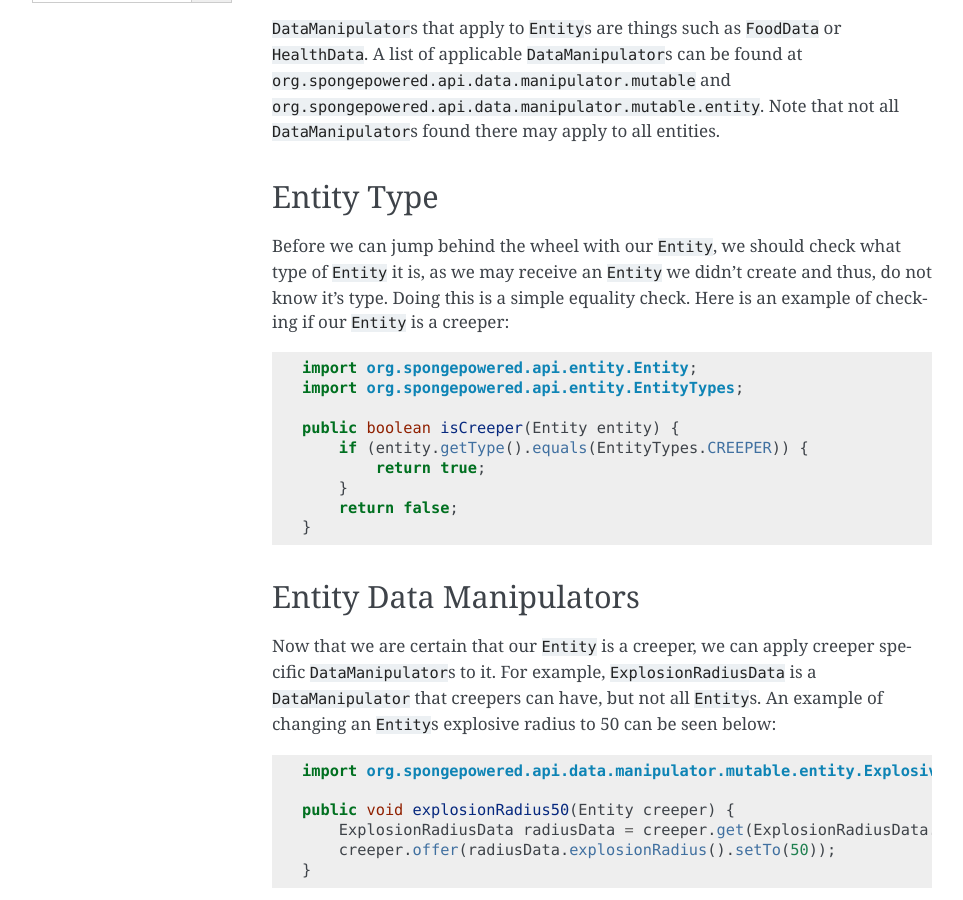
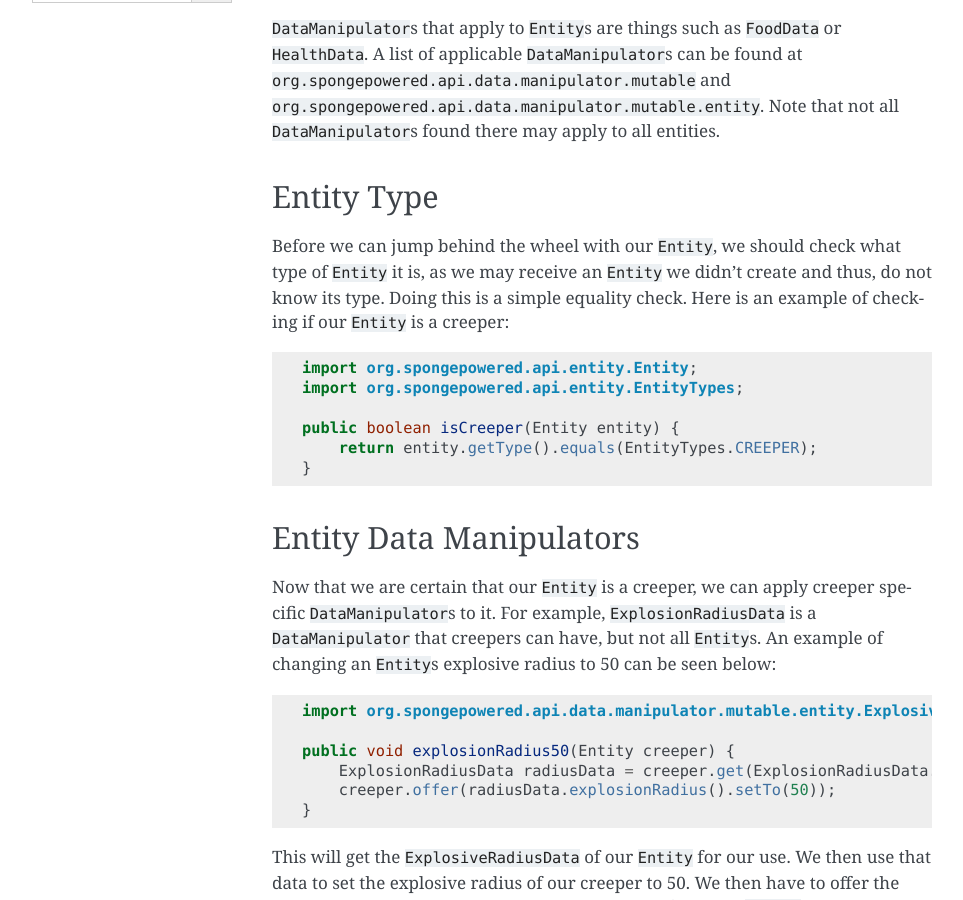
Before and after one commit to SpongePowered/SpongeDocs, a Sphinx documentation site: the page built from source/plugin/entities/modifying.rst, in a window 1280 px wide and 900 px high, scrolled down 315 px. Shown: the whole window, without its empty margins (148-1111 px from the left). Built offline with Sphinx 7.4.7, drawn with Linux system fonts in a browser that asks for light colours; pages that are not in the unit, such as notebooks, are missing from menus; cross-references to code outside the pages are shown as plain code.

Commit message:
Clean up some code in the documentation

```diff
--- a/source/plugin/entities/modifying.rst
+++ b/source/plugin/entities/modifying.rst
@@ -25,7 +25,7 @@ Entity Type
 ~~~~~~~~~~~
 
 Before we can jump behind the wheel with our ``Entity``, we should check what type of ``Entity`` it is, as we may
-receive an ``Entity`` we didn't create and thus, do not know it's type. Doing this is a simple equality check. Here is
+receive an ``Entity`` we didn't create and thus, do not know its type. Doing this is a simple equality check. Here is
 an example of checking if our ``Entity`` is a creeper:
 
 .. code-block:: java
@@ -34,10 +34,7 @@ an example of checking if our ``Entity`` is a creeper:
     import org.spongepowered.api.entity.EntityTypes;
 
     public boolean isCreeper(Entity entity) {
-        if (entity.getType().equals(EntityTypes.CREEPER)) {
-            return true;
-        }
-        return false;
+        return entity.getType().equals(EntityTypes.CREEPER);
     }
 
 Entity Data Manipulators
```
